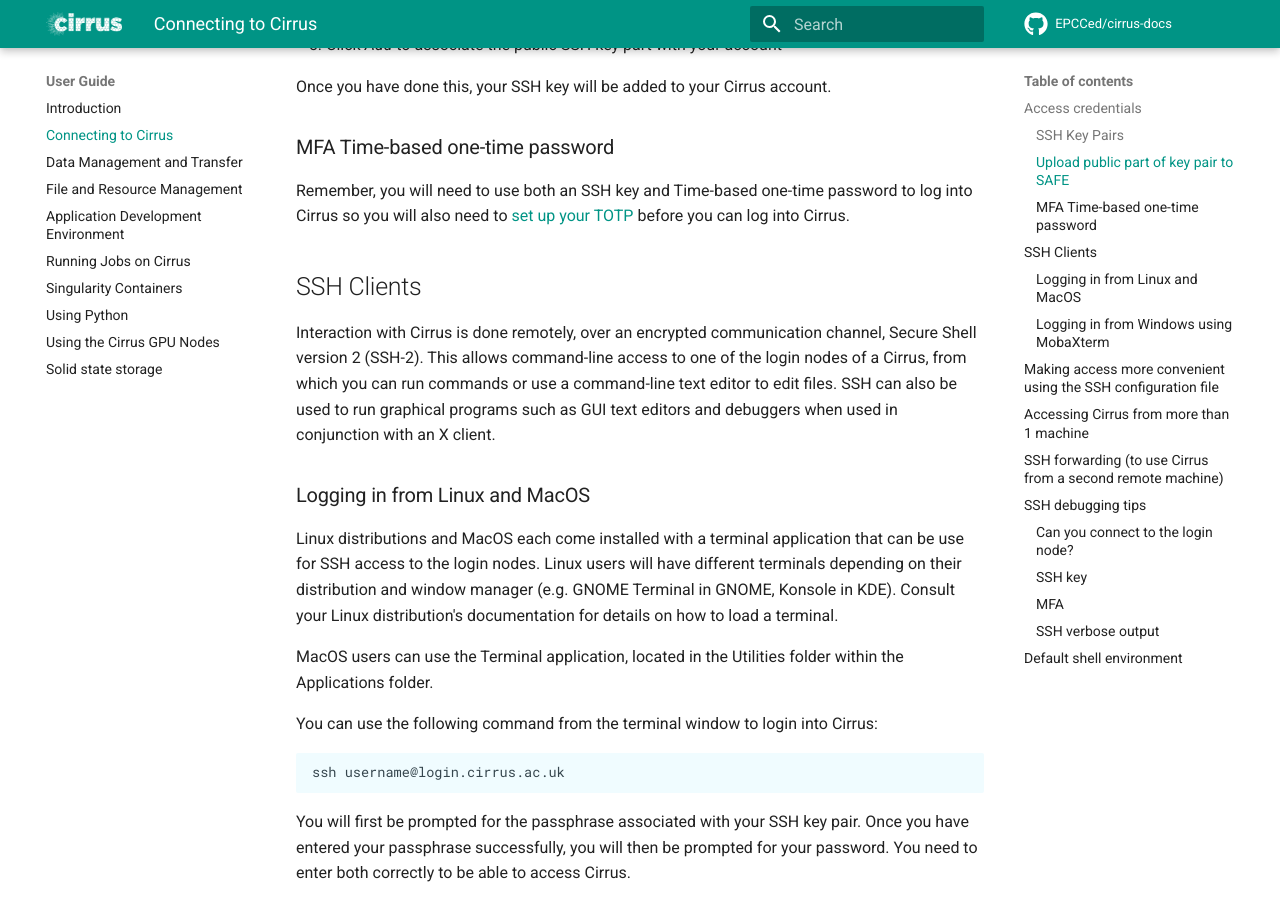
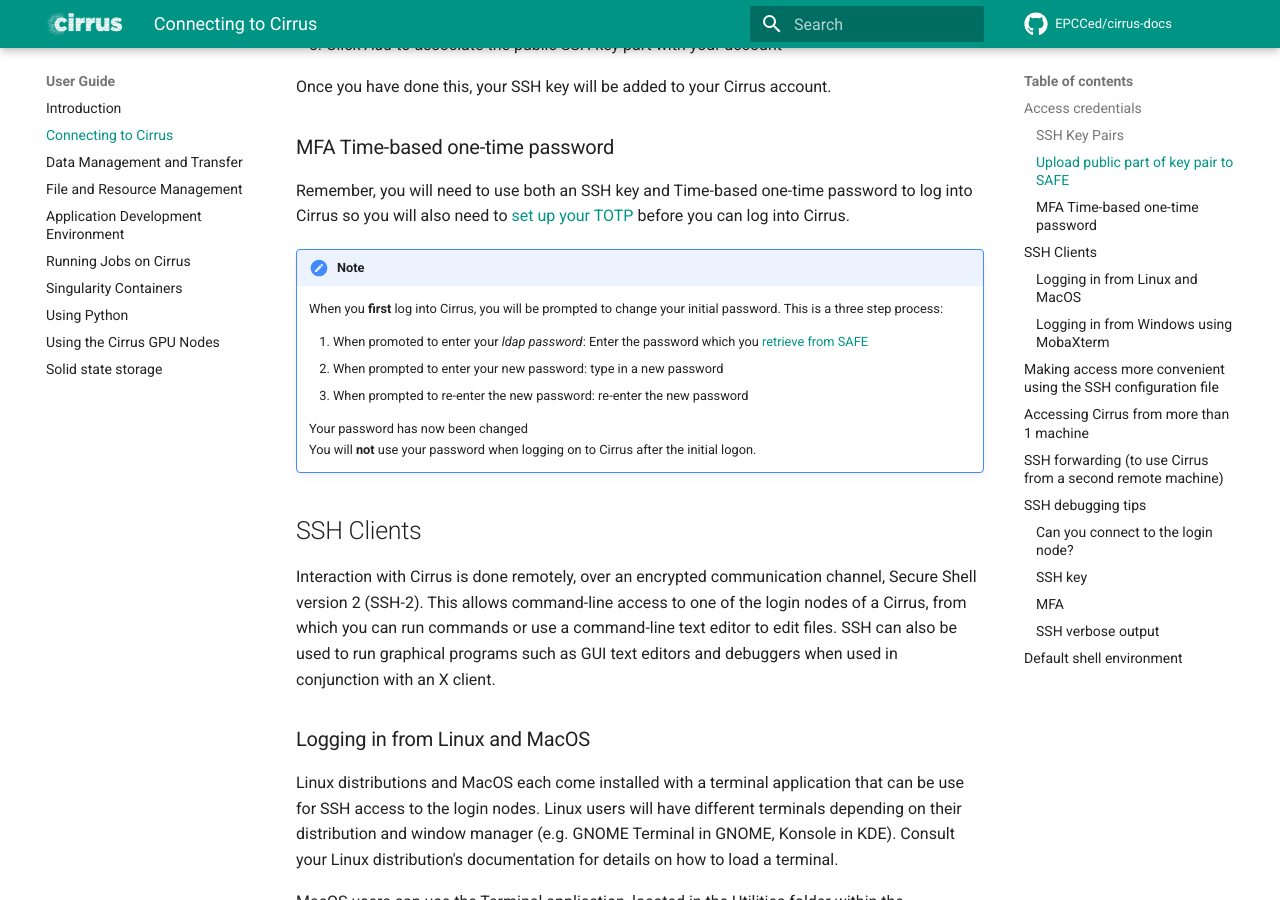
Before and after one commit to EPCCed/cirrus-docs, an MkDocs documentation site: the page built from docs/user-guide/connecting.md, in a window 1280 px wide and 900 px high, scrolled down 1624 px. Built offline with MkDocs 1.6.1 and Material for MkDocs 9.7.7, drawn with Linux system fonts in a browser that asks for light colours; comment, search, counter and statistics services are not loaded.

Commit message:
Add note on retrieve and set ldap password first logon

```diff
--- a/docs/user-guide/connecting.md
+++ b/docs/user-guide/connecting.md
@@ -78,6 +78,19 @@ Remember, you will need to use both an SSH key and Time-based one-time password
 also need to [set up your TOTP](https://epcced.github.io/safe-docs/safe-for-users/#how-to-turn-on-mfa-on-your-machine-account) before you can log into Cirrus.
 
 
+
+
+
+!!! Note
+
+    When you **first** log into Cirrus, you will be prompted to change your initial password. This is a three step process:
+
+    1.  When promoted to enter your *ldap password*: Enter the password  which you [retrieve from SAFE](https://epcced.github.io/safe-docs/safe-for-users/#how-can-i-pick-up-my-password-for-the-service-machine)
+    2.  When prompted to enter your new password: type in a new password
+    3.  When prompted to re-enter the new password: re-enter the new password
+
+    Your password has now been changed<br>
+	You will **not** use your password when logging on to Cirrus after the initial logon.
 
 
 
```
